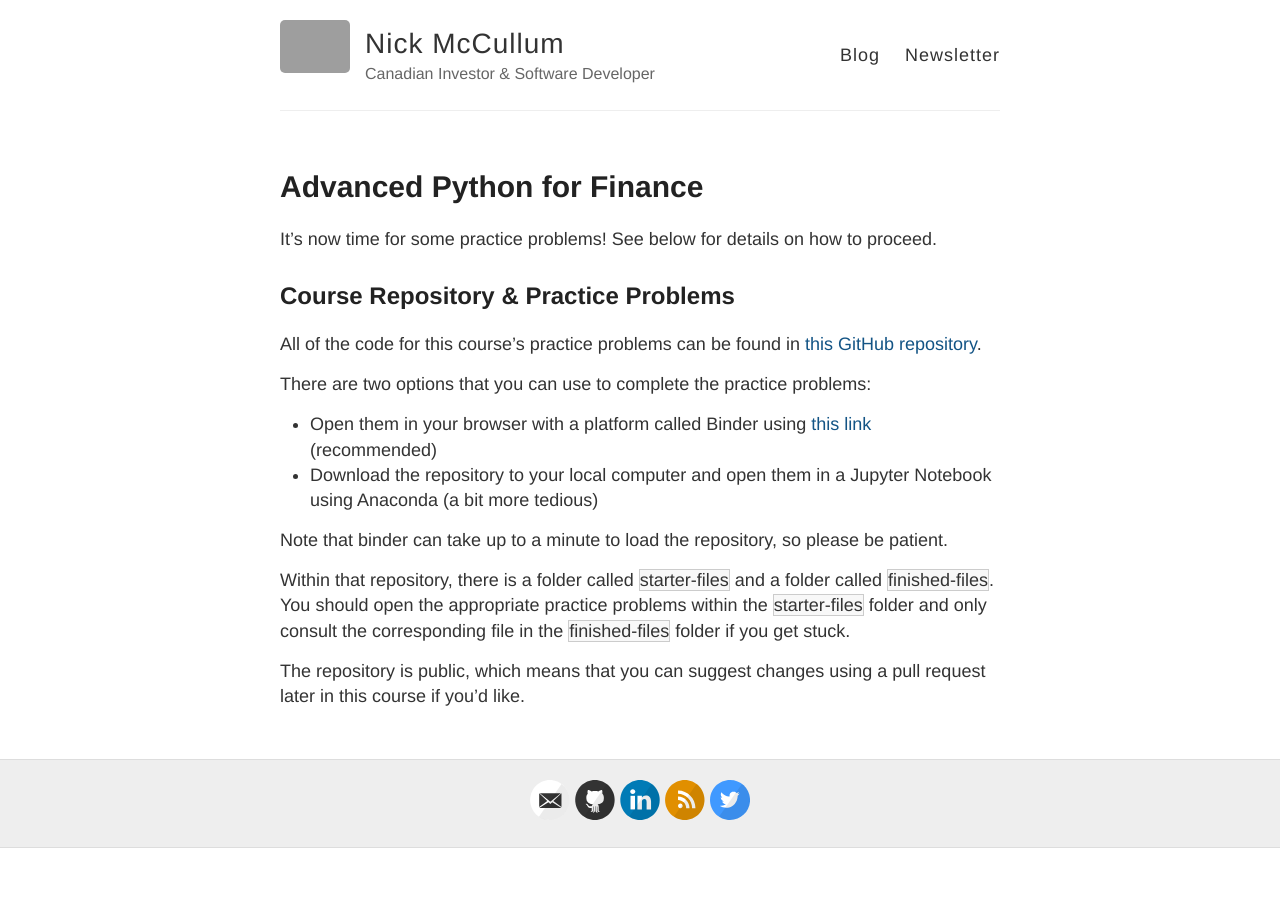
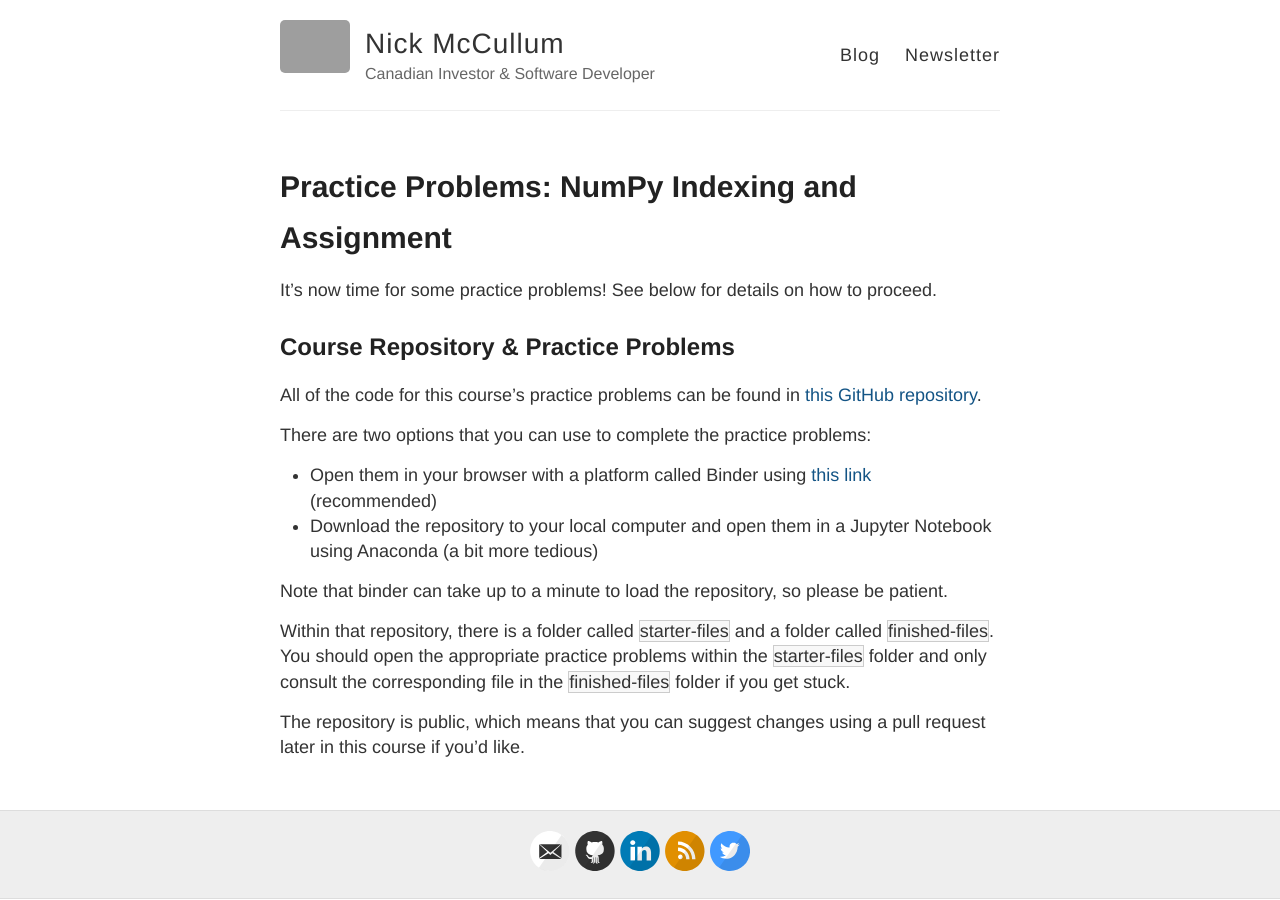
Before and after one commit to rosyberti/website, a Jekyll site: the page built from advanced-python/numpy-indexing-assignment-practice-problems.md, in a window 1280 px wide. Built offline with Jekyll 4.4.1, drawn with Linux system fonts in a browser that asks for light colours; grey boxes are pictures that could not be loaded.

Commit message:
changed title

```diff
--- a/advanced-python/numpy-indexing-assignment-practice-problems.md
+++ b/advanced-python/numpy-indexing-assignment-practice-problems.md
@@ -1,6 +1,6 @@
 ---
 layout: page
-title: Advanced Python for Finance
+title: 'Practice Problems: NumPy Indexing and Assignment'
 ---
 
 It's now time for some practice problems! See below for details on how to proceed.
```
